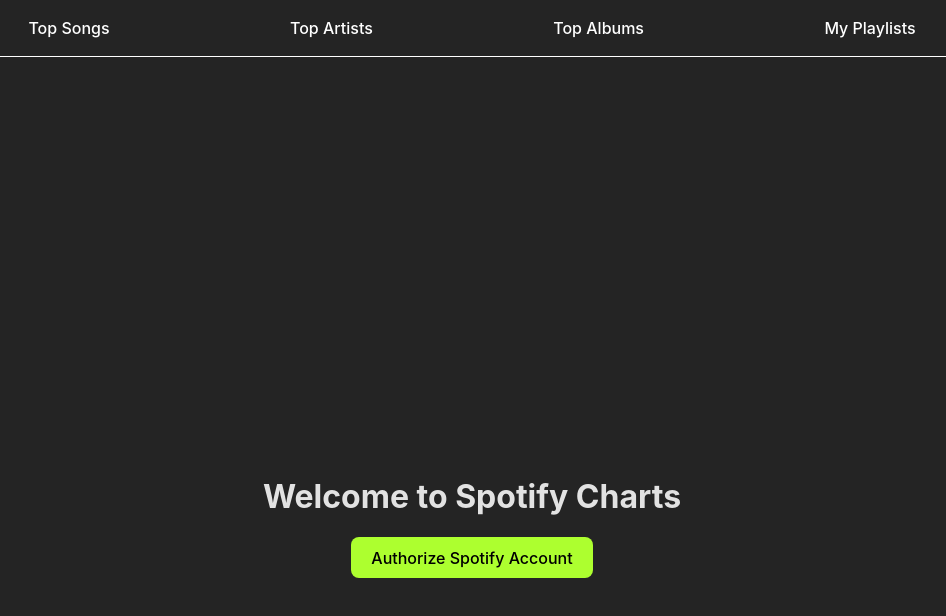
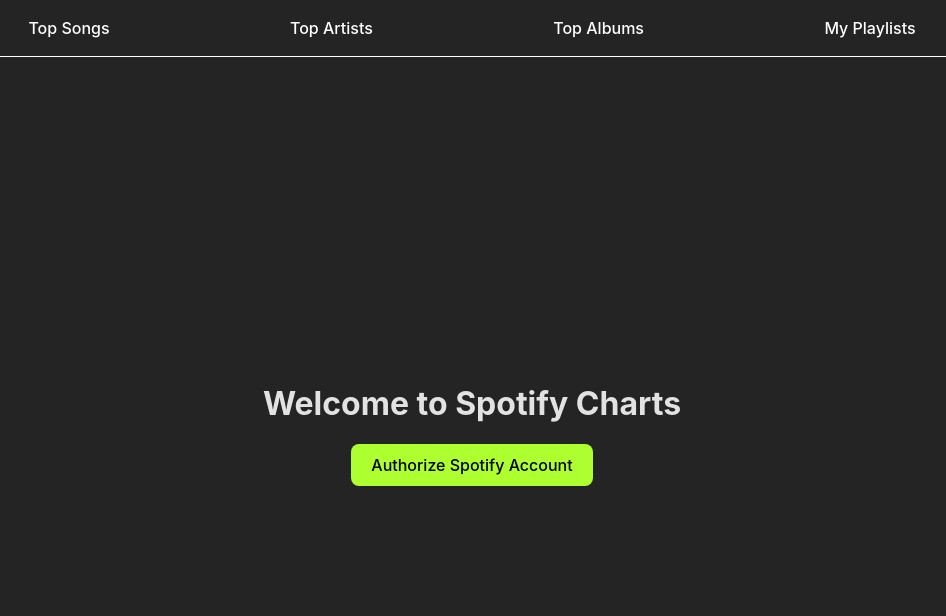
Before and after one commit to nonicalx/spotify-app, a React (Vite) app: page / in a window 1280 px wide. Shown: the top 616 px of the page, without its empty margins (168-1114 px from the left). Built offline with nearby package versions, Linux system fonts and the light colour scheme; no server answers.

Commit message:
Revamp styling for auth page

```diff
--- a/src/index.css
+++ b/src/index.css
@@ -49,4 +49,5 @@ button:hover {
 
 main {
   padding: 1rem;
+  height: 90vh;
 }
--- a/src/pages/auth/auth.css
+++ b/src/pages/auth/auth.css
@@ -1,8 +1,9 @@
-@import url("../../assets/theme.css");
-
 .container {
-  text-align: center;
-  margin-top: 50vh;
+  height: inherit;
+  display: flex;
+  flex-direction: column;
+  justify-content: center;
+  align-items: center;
 }
 
 .container h1 {
```
